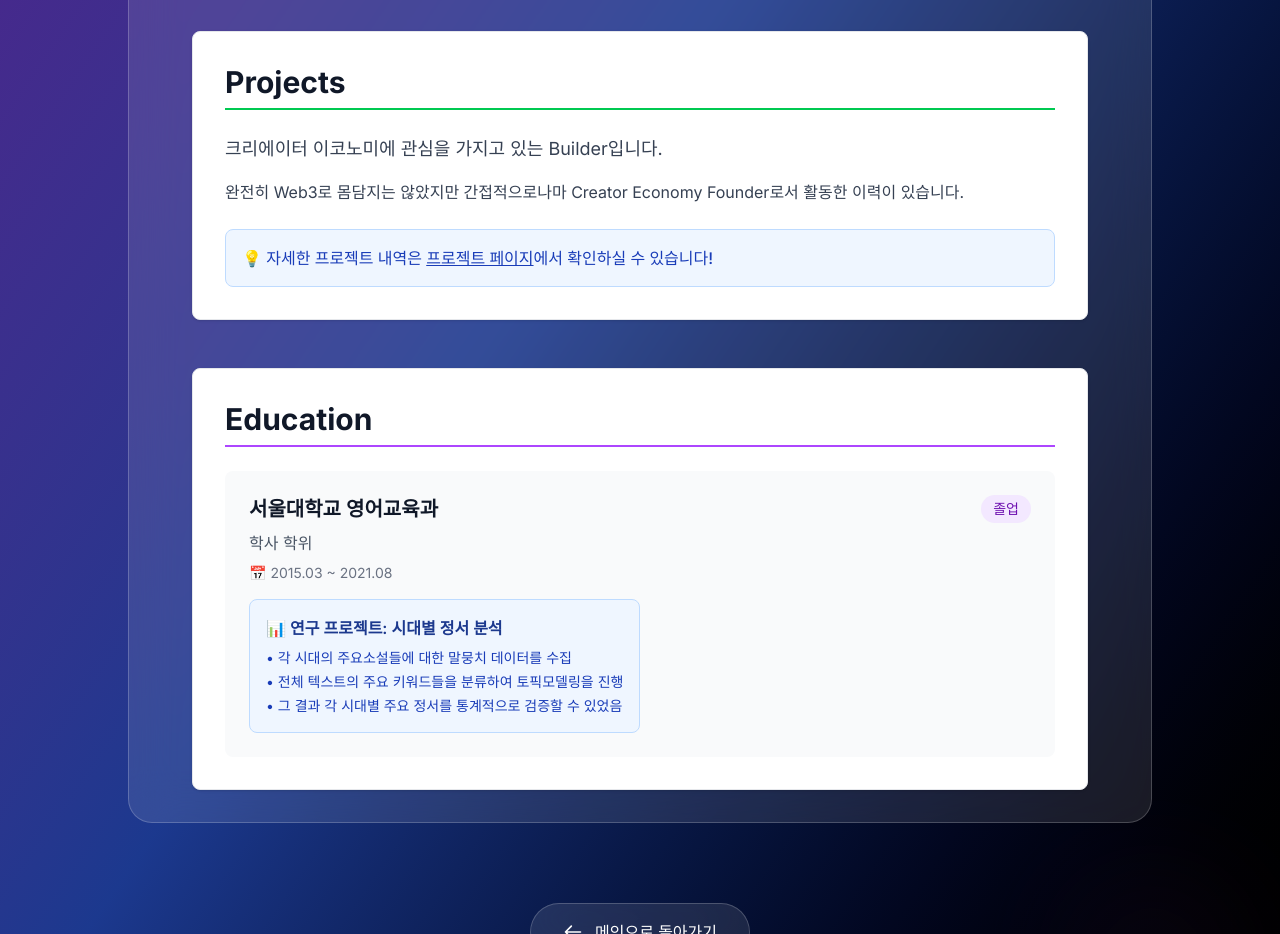
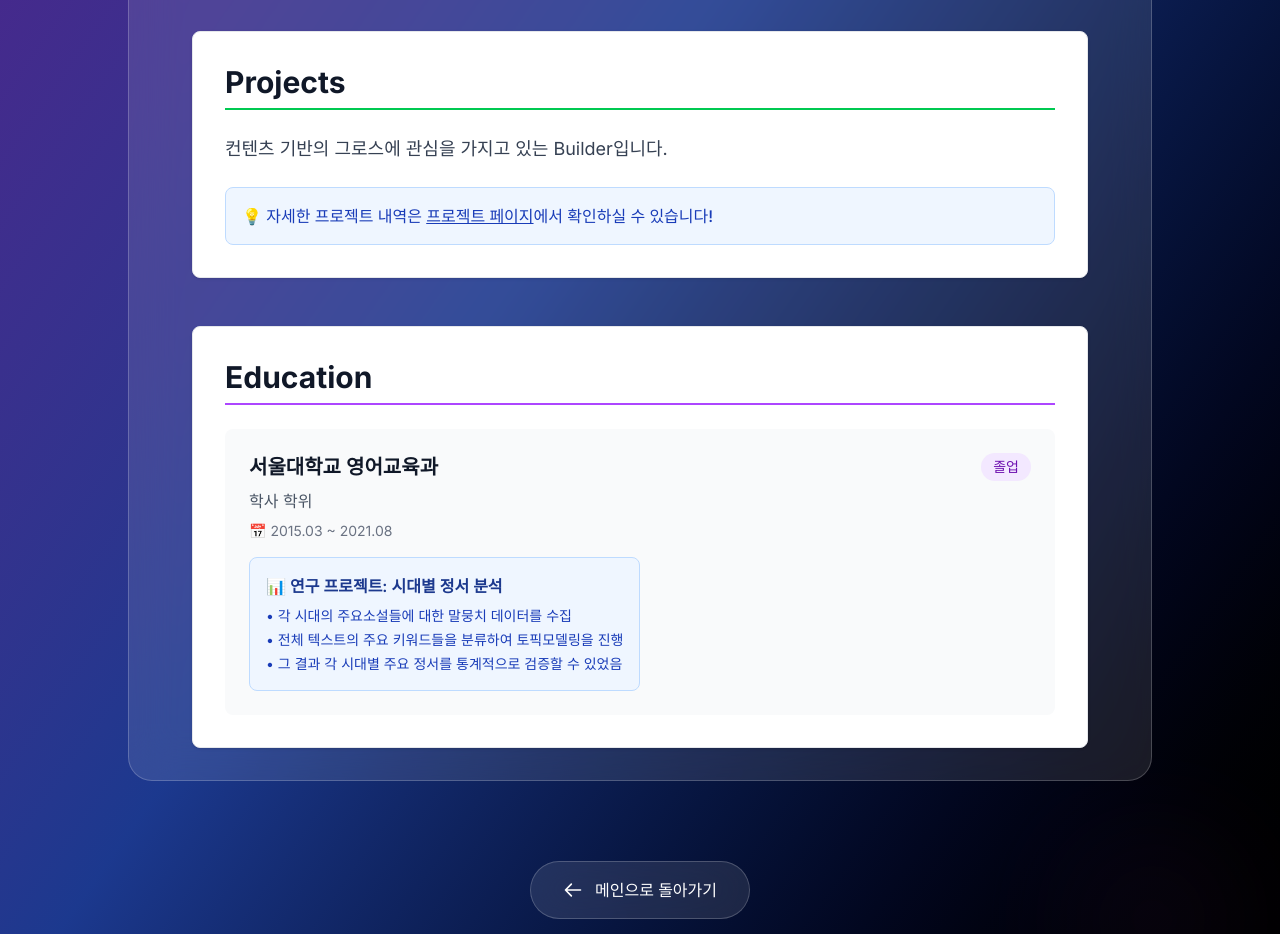
Before and after one commit to chanmkim/chanmkim-writing, a Next.js app: page /about in a window 1280 px wide. Shown: the part 800-1734 px from the top of the page. Built offline with nearby package versions, Linux system fonts and the light colour scheme.

Commit message:
about: 컨텐츠 그로스로 변경

```diff
--- a/src/content/bio/about.tsx
+++ b/src/content/bio/about.tsx
@@ -57,11 +57,7 @@ export default function About() {
 
         <div className="space-y-4 text-gray-700 dark:text-gray-300">
           <p className="text-lg leading-relaxed">
-            크리에이터 이코노미에 관심을 가지고 있는 Builder입니다.
-          </p>
-
-          <p className="leading-relaxed">
-            완전히 Web3로 몸담지는 않았지만 간접적으로나마 Creator Economy Founder로서 활동한 이력이 있습니다.
+            컨텐츠 기반의 그로스에 관심을 가지고 있는 Builder입니다.
           </p>
 
           <div className="mt-6 p-4 bg-blue-50 dark:bg-blue-900/20 rounded-lg border border-blue-200 dark:border-blue-800">
```
